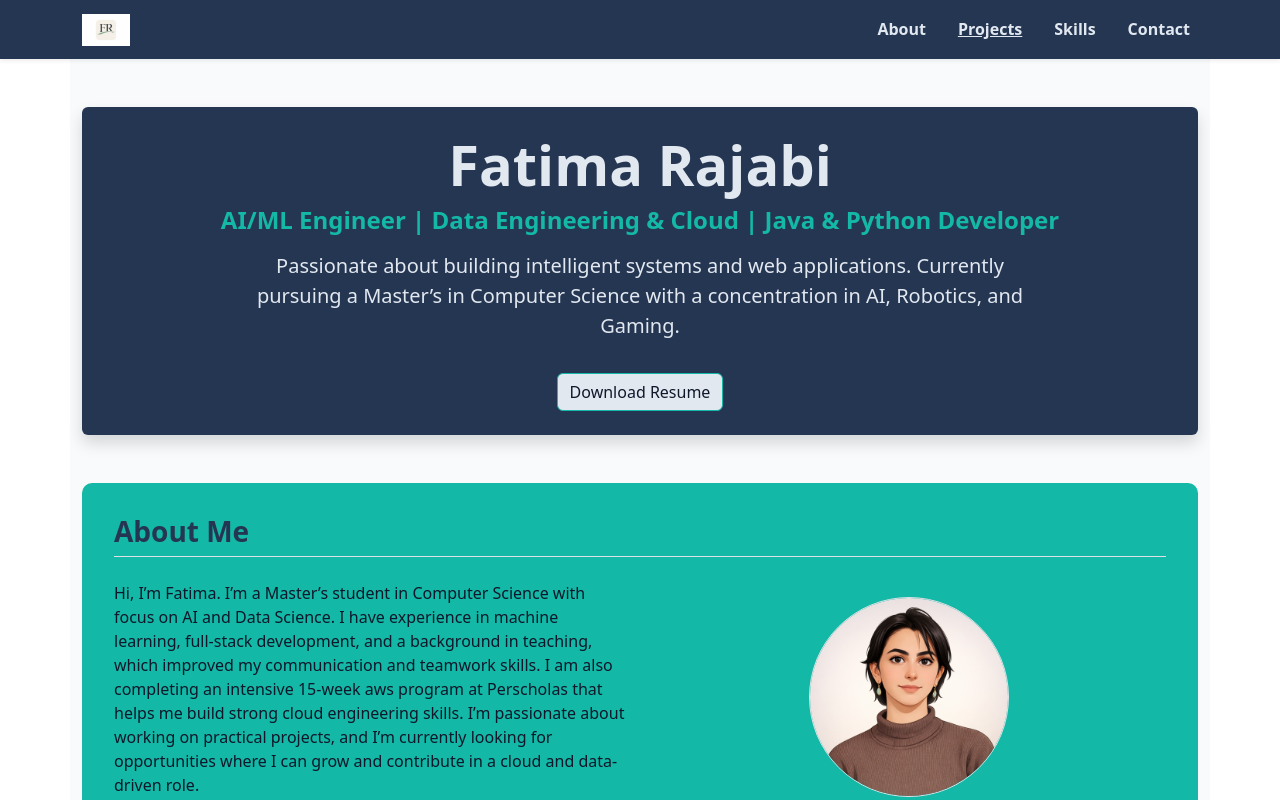
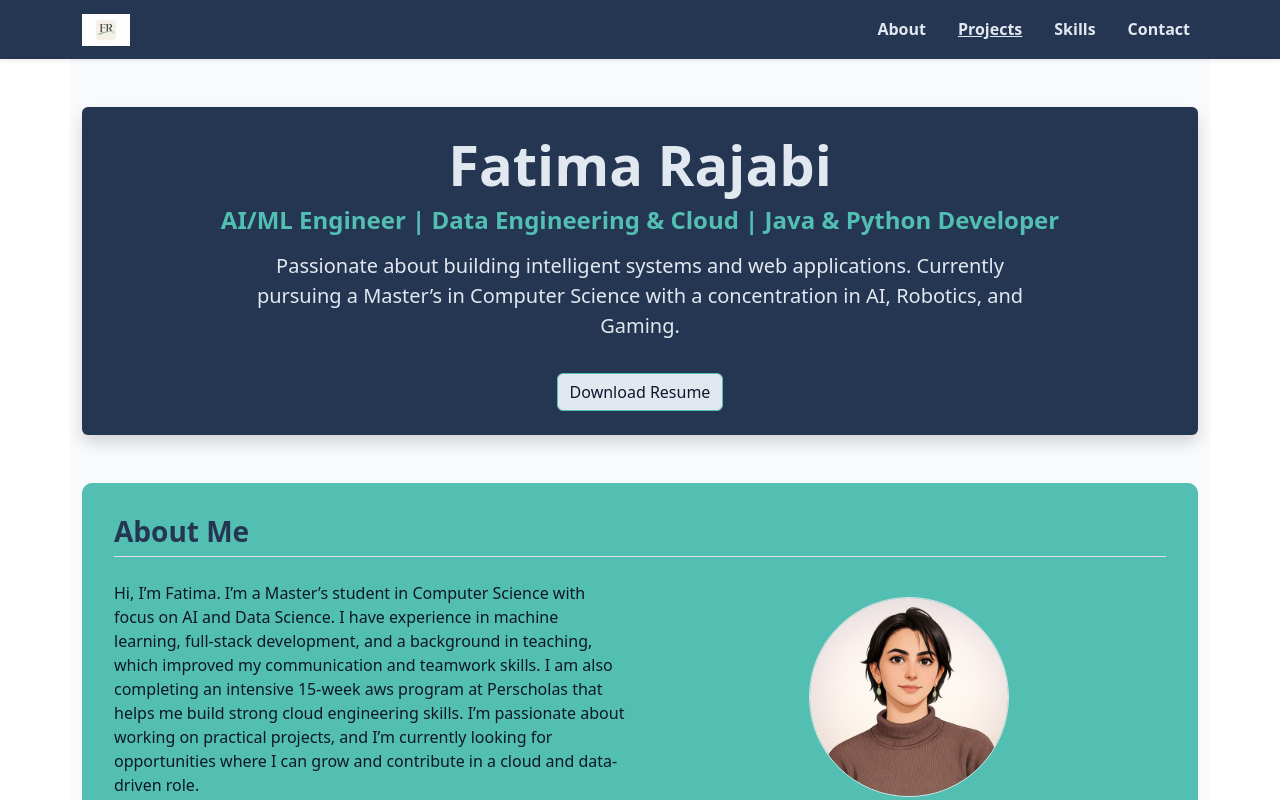
Before and after one commit to FatemehRajabi/fatemeh-portfolio, a React (Create React App) app: page / in a window 1280 px wide. Shown: the top 800 px of the page. Built offline with nearby package versions, Linux system fonts and the light colour scheme.

Commit message:
update color pallete

```diff
--- a/src/Portfolio.jsx
+++ b/src/Portfolio.jsx
@@ -28,7 +28,7 @@ export default function Portfolio() {
 const colors = {
   primary: '#253652ff',     // blue-gray
   secondary: '#f8fafc',   // very light gray
-  accent: '#14b8a6',      // teal (fresh, modern)
+  accent: '#52bfb2ff',      // teal (fresh, modern)
   highlight: '#e2e8f0',
   dark: '#0f172a'
 };
```
